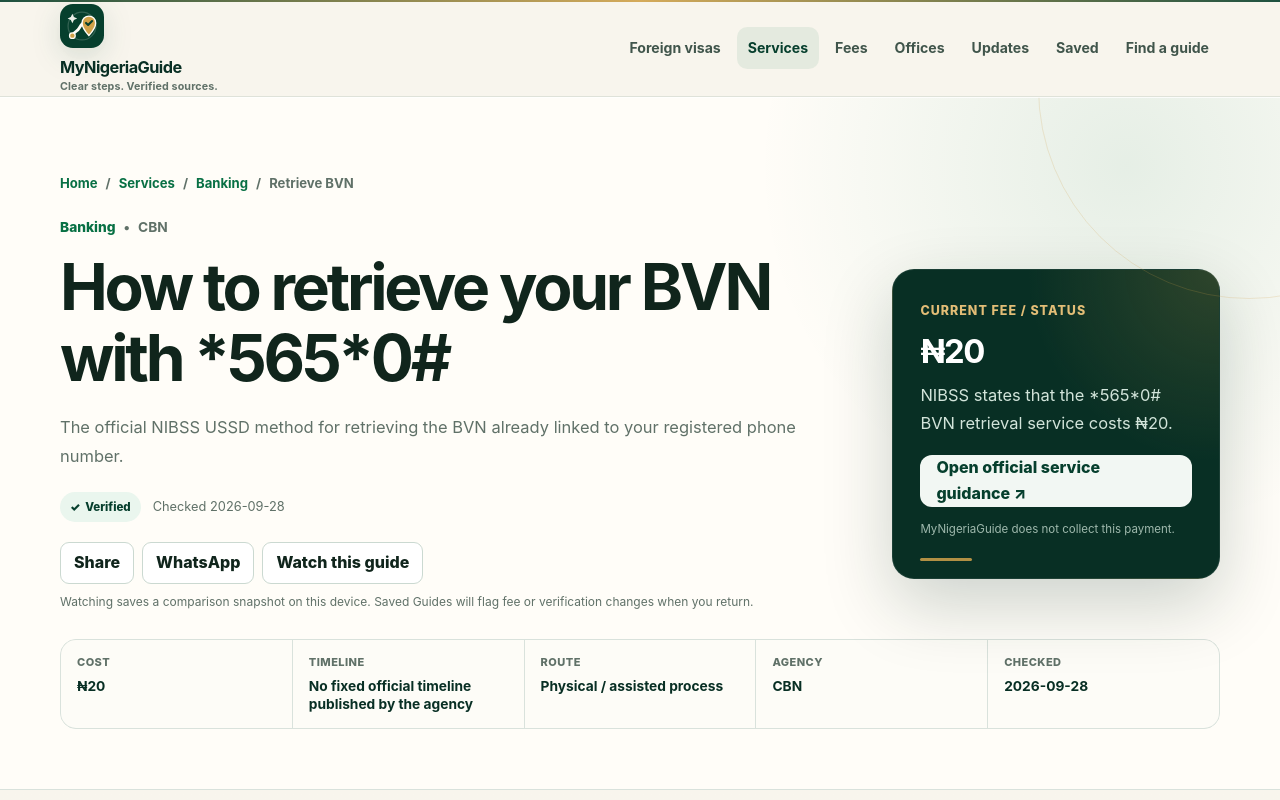
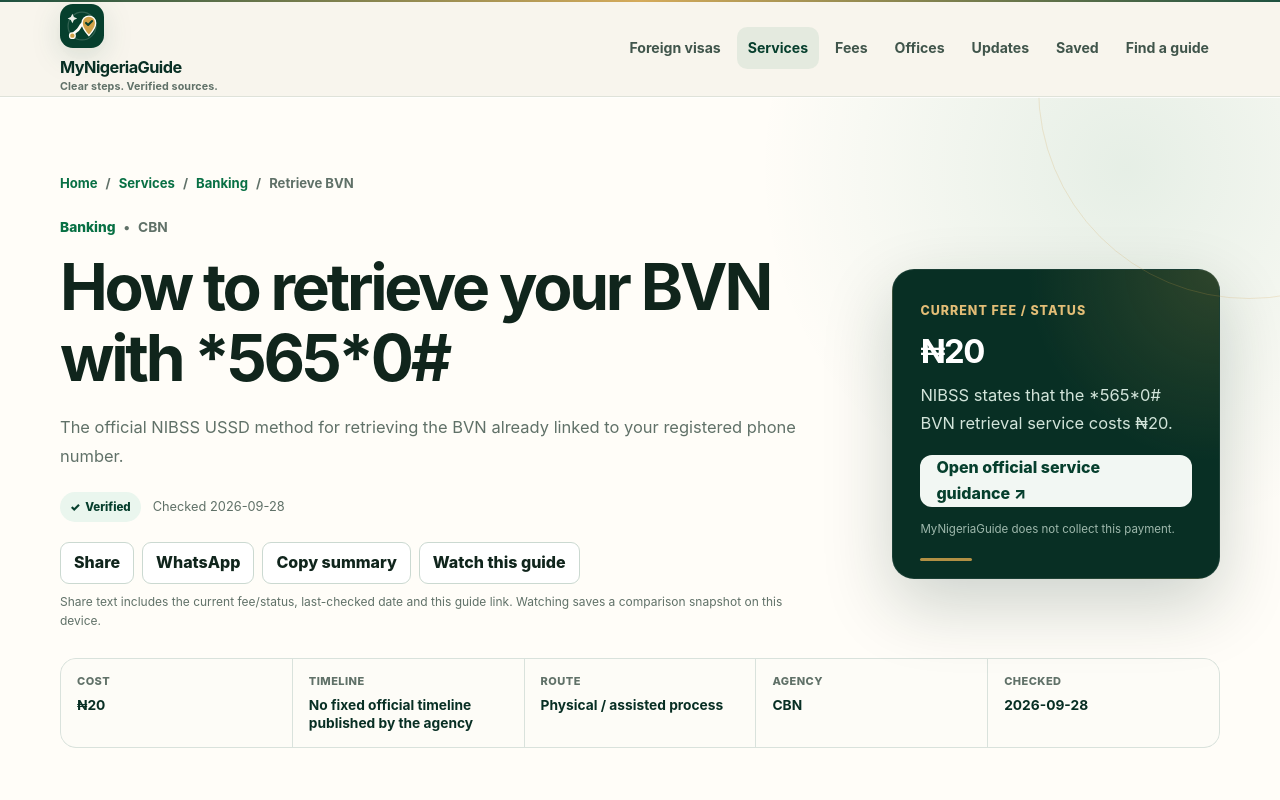
Before and after one commit to eghosa001/nigeria, a Next.js app: page /services/bvn-retrieval in a window 1280 px wide. Shown: the top 800 px of the page. Built offline with nearby package versions, Linux system fonts and the light colour scheme; no server answers.

Commit message:
Improve WhatsApp and reusable share summaries

```diff
--- a/components/share-watch.tsx
+++ b/components/share-watch.tsx
@@ -19,6 +19,7 @@ const snapshotKey = "mynigeriaguide:watch-snapshots";
 export function ShareWatch({ slug, title, feeLabel, lastVerified }: { slug: string; title: string; feeLabel?: string; lastVerified?: string }) {
   const [watched, setWatched] = useState(false);
   const [copied, setCopied] = useState(false);
+  const [summaryCopied, setSummaryCopied] = useState(false);
   const [pageUrl, setPageUrl] = useState("");
 
   useEffect(() => {
@@ -42,33 +43,49 @@ export function ShareWatch({ slug, title, feeLabel, lastVerified }: { slug: stri
     window.dispatchEvent(new Event(watchEvent));
   }
 
+  function buildShareText(url: string) {
+    return [
+      title,
+      feeLabel ? "Fee / status: " + feeLabel : "",
+      lastVerified ? "Checked: " + lastVerified : "",
+      "Requirements, steps and official sources:",
+      url,
+    ].filter(Boolean).join("\n");
+  }
+
   async function share() {
     const url = window.location.href;
-    const text = title + " — current requirements, fees and official links on MyNigeriaGuide.";
+    const text = buildShareText(url);
 
     if (navigator.share) {
       await navigator.share({ title, text, url }).catch(() => undefined);
       return;
     }
 
-    await navigator.clipboard?.writeText(url);
+    await navigator.clipboard?.writeText(text);
     setCopied(true);
     window.setTimeout(() => setCopied(false), 1600);
   }
 
-  const whatsappText = encodeURIComponent(
-    title + "\nCurrent requirements, fees and official links:\n" + pageUrl,
-  );
+  async function copySummary() {
+    const text = buildShareText(window.location.href);
+    await navigator.clipboard?.writeText(text);
+    setSummaryCopied(true);
+    window.setTimeout(() => setSummaryCopied(false), 1600);
+  }
+
+  const whatsappText = encodeURIComponent(buildShareText(pageUrl));
 
   return (
     <div className="guide-actions" aria-label="Guide actions">
-      <button type="button" onClick={share}>{copied ? "Link copied" : "Share"}</button>
+      <button type="button" onClick={share}>{copied ? "Copied" : "Share"}</button>
       <a href={"https://wa.me/?text=" + whatsappText} target="_blank" rel="noreferrer">WhatsApp</a>
+      <button type="button" onClick={copySummary}>{summaryCopied ? "Summary copied" : "Copy summary"}</button>
       <button type="button" className={watched ? "active" : ""} onClick={toggleWatch}>
         {watched ? "Watching" : "Watch this guide"}
       </button>
       <small>
-        Watching saves a comparison snapshot on this device. Saved Guides will flag fee or verification changes when you return.
+        Share text includes the current fee/status, last-checked date and this guide link. Watching saves a comparison snapshot on this device.
       </small>
     </div>
   );
```
